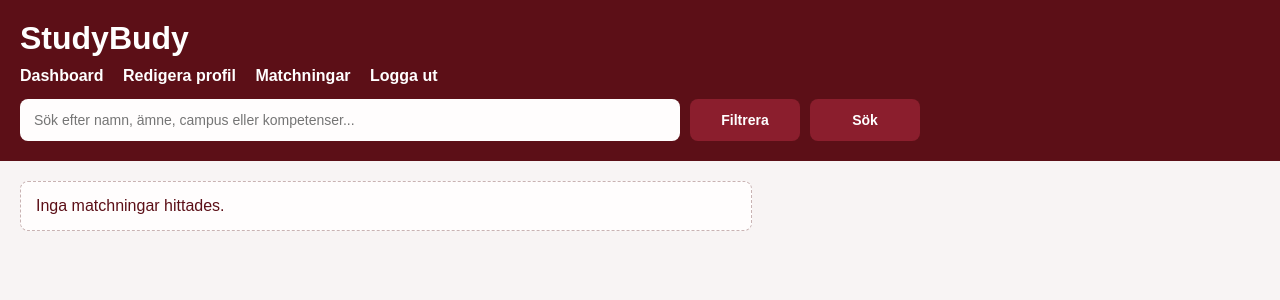
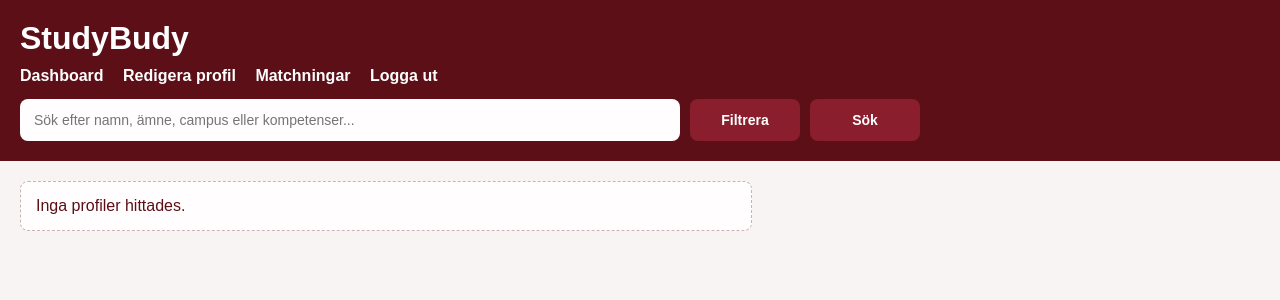
Before and after one commit to Najehnator/StudyBudy, a Flask app: page /matches in a window 1280 px wide. Shown: the top 300 px of the page. Run offline with Flask 3, Linux system fonts and the light colour scheme; the visitor is signed in with stand-in values (Sample User, id 1); data that the repository does not hold is empty; some libraries are stand-ins or nearby versions.

Commit message:
bytte namn

```diff
--- a/templates/matches.html
+++ b/templates/matches.html
@@ -108,7 +108,7 @@
                 {% endfor %}
             {% else %}
                 <div class="no-matches">
-                    Inga matchningar hittades.
+                    Inga profiler hittades.
                 </div>
             {% endif %}
         </section>
```
